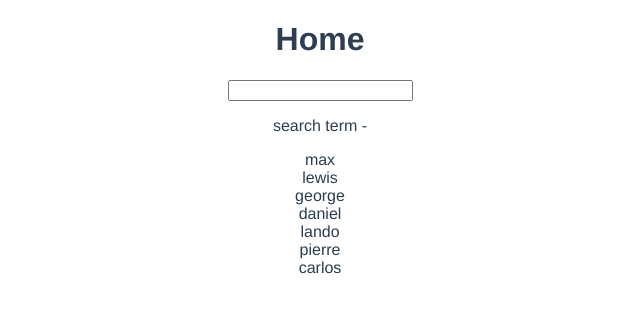
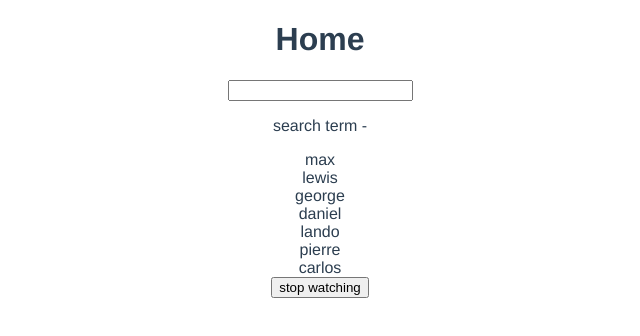
Before and after one commit to AlexCourtney18/vue-blog, a Vue app: page / in a window 1280 px wide. Shown: the top 336 px of the page, without its empty margins (320-960 px from the left). Built offline with nearby package versions, Linux system fonts and the light colour scheme.

Commit message:
example of watch and watchEffect functionality

```diff
--- a/src/views/Home.vue
+++ b/src/views/Home.vue
@@ -4,11 +4,12 @@
   <input type="text" v-model="search">
   <p>search term - {{ search }} </p>
   <div v-for="name in matchingNames" :key="name">{{ name }}</div>
+  <button @click="handleClick">stop watching</button>
   </div>
 </template>
 
 <script>
-import { computed, ref } from 'vue'
+import { computed, ref, watch, watchEffect } from 'vue'
 
 
 
@@ -20,12 +21,25 @@
 
     const names = ref(['max','lewis','george','daniel','lando','pierre','carlos'])
 
+    const stopWatch = watch(search, () => {
+      console.log('watch function ran')
+    })
+
+    const stopEffect = watchEffect(() => {
+      console.log('watchEffect function ran', search.value)
+    })
+
     const matchingNames = computed(() => {
       return names.value.filter((name) => name.includes(search.value))
     })
 
+    const handleClick = () => {
+      stopWatch()
+      stopEffect()
+    }
 
-    return { names, search, matchingNames }
+
+    return { names, search, matchingNames, handleClick  }
   },
 }
 </script>
```
